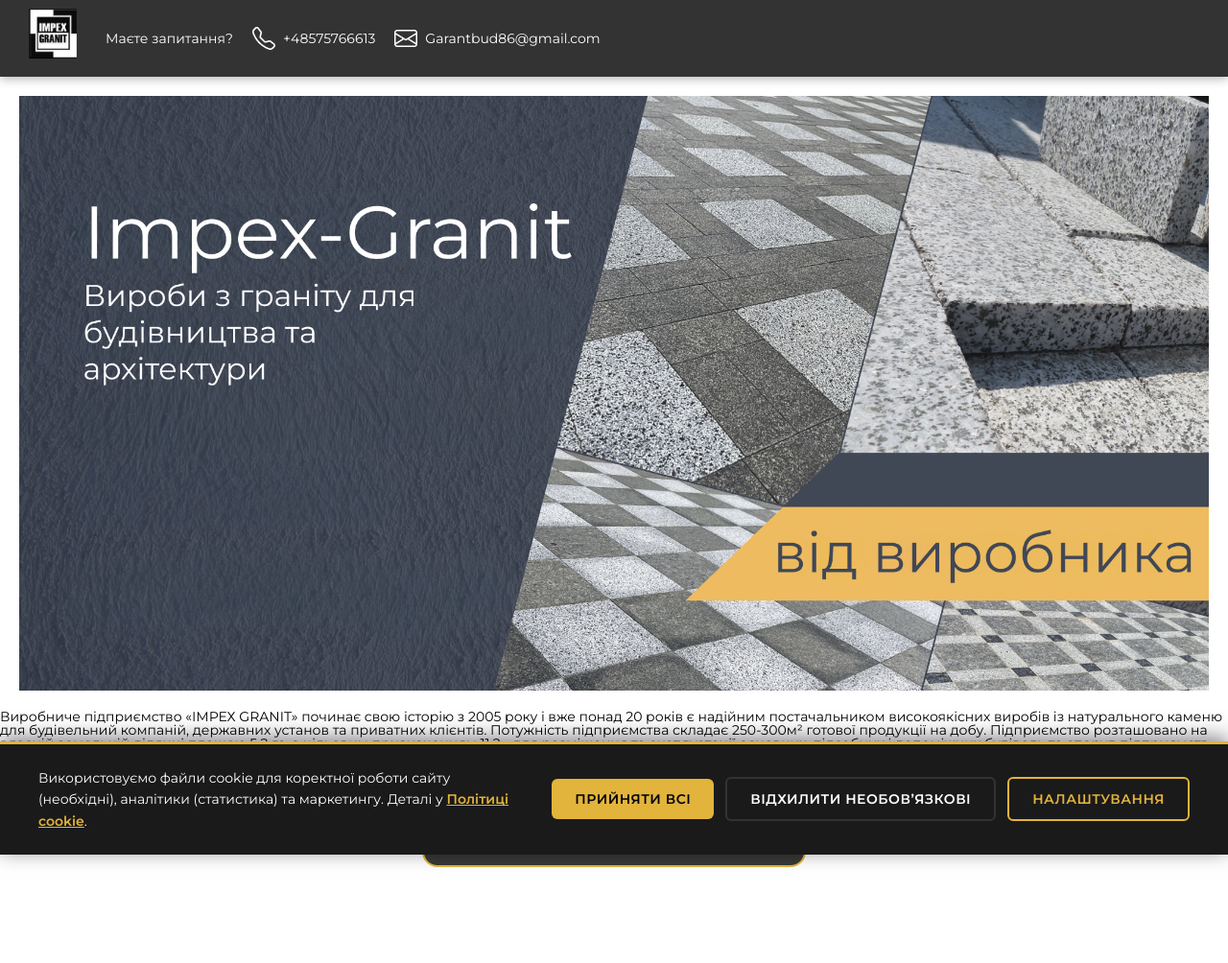
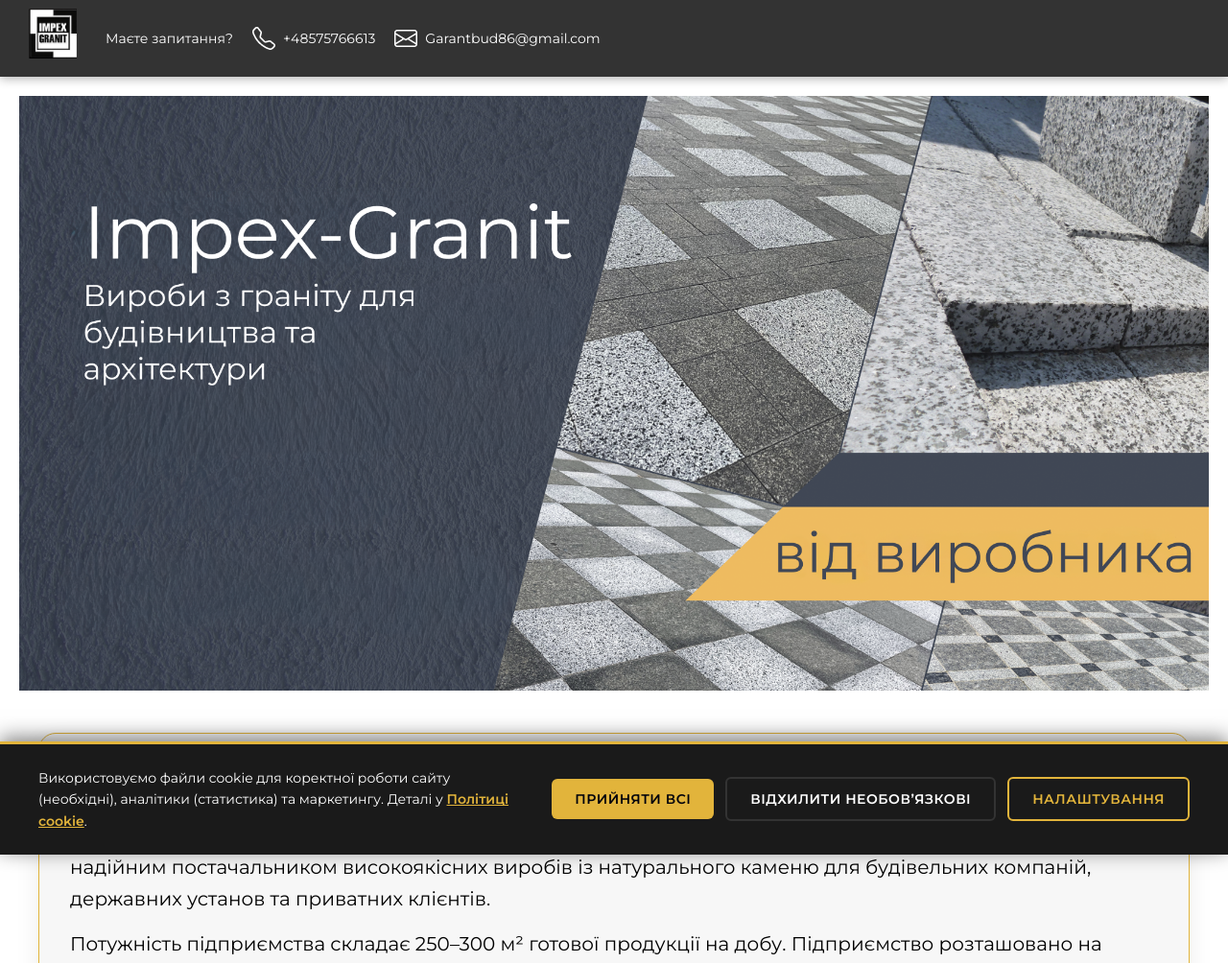
Before and after one commit to GuardianOfHell/Test_gbt_1, a Django app: page / in a window 1280 px wide. Shown: the top 1004 px of the page at 96% size. Run offline with Django 5.2, Linux system fonts and the light colour scheme; data that the repository does not hold is empty; some libraries are stand-ins or nearby versions; grey boxes are pictures that could not be loaded.

Commit message:
Style index production text block and fix homepage footer overscroll

```diff
--- a/mysite/static/mysite/css/index/index_katalog.css
+++ b/mysite/static/mysite/css/index/index_katalog.css
@@ -4,6 +4,40 @@
     flex-direction: column;
     align-items: center;
     margin-bottom: 40px;
+}
+
+.katalog_bloc_index_about {
+    width: min(1200px, calc(100% - 48px));
+    margin: 24px auto 36px;
+    background: #f7f7f7;
+    border: 1px solid #e2b43b;
+    border-radius: 18px;
+    box-shadow: 0 8px 26px rgba(0, 0, 0, 0.08);
+    padding: 32px;
+    color: #111;
+    line-height: 1.65;
+    font-size: 20px;
+}
+
+.katalog_bloc_index_about h2 {
+    font-size: clamp(28px, 2.4vw, 38px);
+    line-height: 1.3;
+    margin-bottom: 18px;
+    color: #000;
+}
+
+.katalog_bloc_index_about_accent {
+    color: #ad8600;
+}
+
+.katalog_bloc_index_about p {
+    color: #000;
+    margin-bottom: 14px;
+}
+
+.katalog_bloc_index_about_last {
+    margin-bottom: 0;
+    font-weight: 600;
 }
 
 .katalog_bloc_index_top {
@@ -65,6 +99,13 @@ button:hover:before {
 }
 
 @media (max-width: 1100px) {
+    .katalog_bloc_index_about {
+        width: min(1000px, calc(100% - 32px));
+        padding: 24px;
+        margin-top: 18px;
+        font-size: 18px;
+    }
+
     .katalog_bloc_index_top_button {
         width: 280px;
         height: 60px;
@@ -72,6 +113,22 @@ button:hover:before {
 }
 
 @media (max-width: 700px) {
+    .katalog_bloc_index_about {
+        width: calc(100% - 20px);
+        padding: 16px;
+        border-radius: 14px;
+        font-size: 16px;
+        line-height: 1.55;
+    }
+
+    .katalog_bloc_index_about h2 {
+        margin-bottom: 12px;
+    }
+
+    .katalog_bloc_index_about p {
+        margin-bottom: 10px;
+    }
+
     .katalog_bloc_index_top_button {
         width: 180px;
         height: 40px;
--- a/mysite/templates/inc/_index/_1_index_katalog.html
+++ b/mysite/templates/inc/_index/_1_index_katalog.html
@@ -1,18 +1,27 @@
 {% load static %}
 <section class="katalog_bloc_index">
-    <div class="katalog_bloc_index_bot">
-        Виробниче підприємство «ІМРЕХ GRANIT» починає свою історію з 2005 року і вже понад 20 років є надійним
-        постачальником високоякісних виробів із натурального каменю для будівельний компаній, державних установ та
-        приватних клієнтів.
-        Потужність підприємства складає 250-300м² готової продукції на добу. Підприємство розташовано на власній
-        земельній ділянці площею 5,2 га, з цільовим призначенням 11.2 - для розміщення та експлуатації основних,
-        підсобних і допоміжних будівель та споруд підприємств переробної, машинобудівної та іншої промисловості. Площа
-        виробничих та складських приміщень складає 2500м².
-        Наш багаторічний досвід у каменеобробній галузі, сучасна виробнича база, команда висококваліфікованих фахівців
-        та значні складські запаси готової продукції забезпечують стабільну якість і своєчасні поставки.
-        «ІМРЕХ GRANIT» — ваш надійний та професійний партнер у сфері виробництва гранітної продукції для будівельних
-        компаній, державних установ та приватних клієнтів.
-
+    <div class="katalog_bloc_index_bot katalog_bloc_index_about">
+        <h2>
+            <span class="katalog_bloc_index_about_accent">ІМРЕХ GRANIT</span> — виробниче підприємство натурального каменю
+        </h2>
+        <p>
+            Виробниче підприємство «ІМРЕХ GRANIT» починає свою історію з 2005 року і вже понад 20 років є надійним
+            постачальником високоякісних виробів із натурального каменю для будівельних компаній, державних установ та
+            приватних клієнтів.
+        </p>
+        <p>
+            Потужність підприємства складає 250–300 м² готової продукції на добу. Підприємство розташовано на власній
+            земельній ділянці площею 5,2 га, з цільовим призначенням 11.2 — для розміщення та експлуатації основних,
+            підсобних і допоміжних будівель та споруд підприємств переробної, машинобудівної та іншої промисловості.
+            Площа виробничих та складських приміщень складає 2500 м².
+        </p>
+        <p>
+            Наш багаторічний досвід у каменеобробній галузі, сучасна виробнича база, команда висококваліфікованих
+            фахівців та значні складські запаси готової продукції забезпечують стабільну якість і своєчасні поставки.
+        </p>
+        <p class="katalog_bloc_index_about_last">
+            «ІМРЕХ GRANIT» — ваш надійний та професійний партнер у сфері виробництва гранітної продукції.
+        </p>
     </div>
     <div class="katalog_bloc_index_top">
         <div class="katalog_bloc_index_top_linia lef"></div>
--- a/mysite/templates/inc/_index/_7_index_katalog_galerea.html
+++ b/mysite/templates/inc/_index/_7_index_katalog_galerea.html
@@ -60,10 +60,16 @@
             return;
         }
 
-        var x = sliderItem.getBoundingClientRect().left + window.scrollX;
-        var y = sliderItem.getBoundingClientRect().top + window.scrollY;
-        var width = sliderItem.getBoundingClientRect().width;
-        var height = sliderItem.getBoundingClientRect().height;
+        var wrapper = document.querySelector('.wrapper_tooler');
+        if (!wrapper) return;
+
+        var sliderRect = sliderItem.getBoundingClientRect();
+        var wrapperRect = wrapper.getBoundingClientRect();
+
+        var x = sliderRect.left - wrapperRect.left;
+        var y = sliderRect.top - wrapperRect.top;
+        var width = sliderRect.width;
+        var height = sliderRect.height;
 
         bg.style.width = width + 'px';
         bg.style.height = height + 'px';
```
